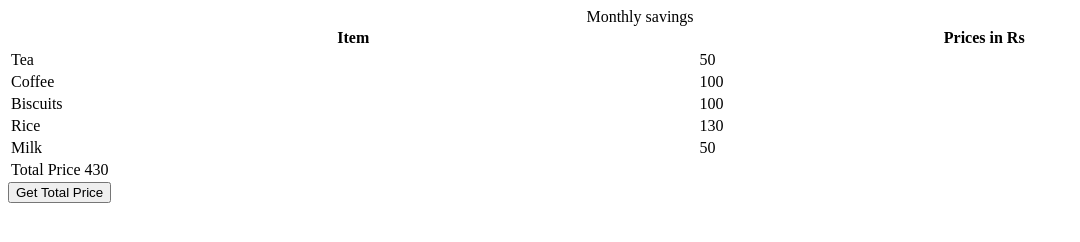
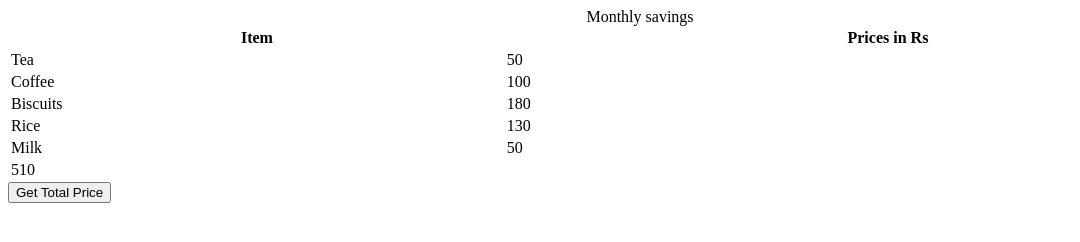
Before and after one commit to acciojob/grofers-checkout-Tathagat155, a website: page main.html in a window 1280 px wide. Both pictures are taken after a click on the button "Get Total Price". Shown: the whole page, without its empty margins (0-1080 px from the left). Drawn offline with Linux system fonts and the light colour scheme.

Commit message:
created a submission

```diff
--- a/main.html
+++ b/main.html
@@ -26,7 +26,7 @@
     </tr>
     <tr>
       <td class="item">Biscuits</td>
-      <td class="price">100</td>
+      <td class="price">180</td>
     </tr>
     <tr>
       <td class="item">Rice</td>
--- a/script.js
+++ b/script.js
@@ -15,7 +15,7 @@ const getSum = () => {
 	}
 	let row=document.createElement("tr");
 	 row.classList.add("total-price-row"); // Important!
-	row.innerHTML=`<td>Total Price  ${totalsumOfPrice}</td>`
+	row.innerHTML=`<td>${totalsumOfPrice}</td>`
 	const table=document.querySelector("table");
 	table.appendChild(row);
 };
```
